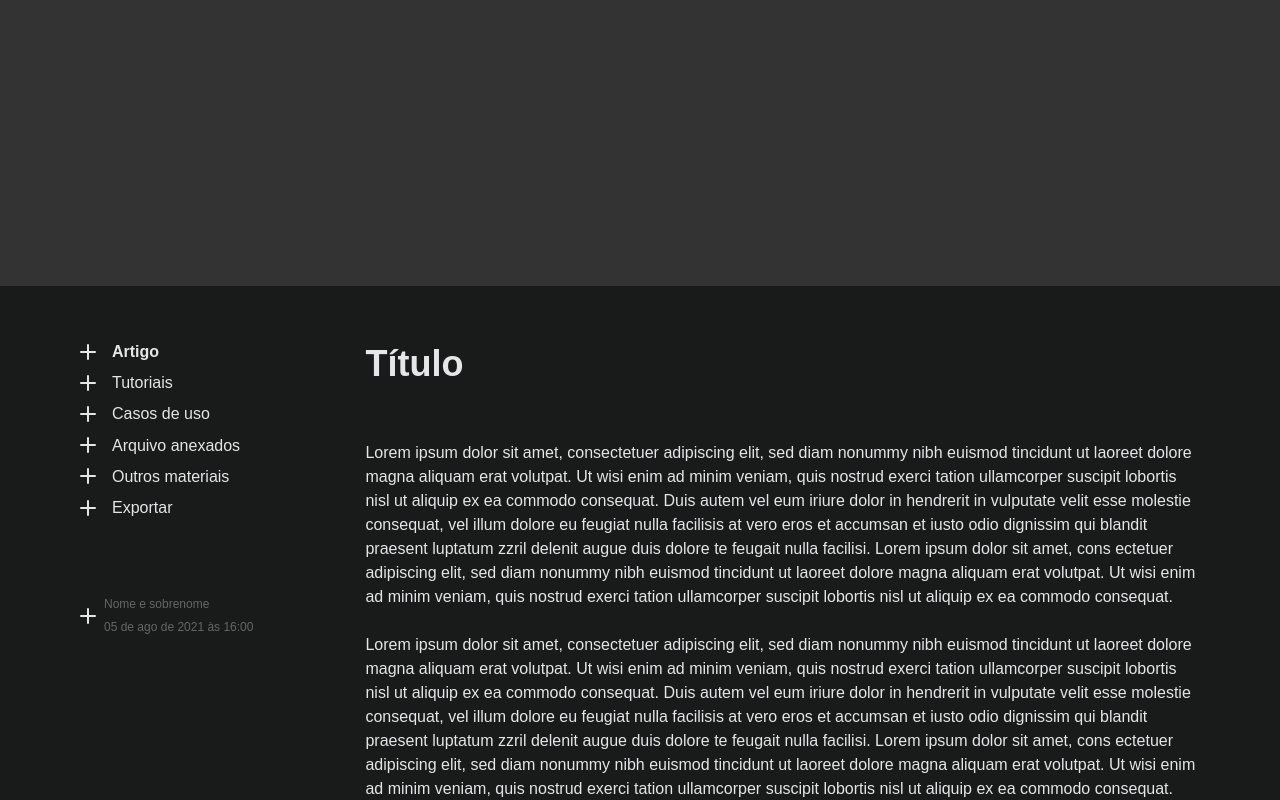
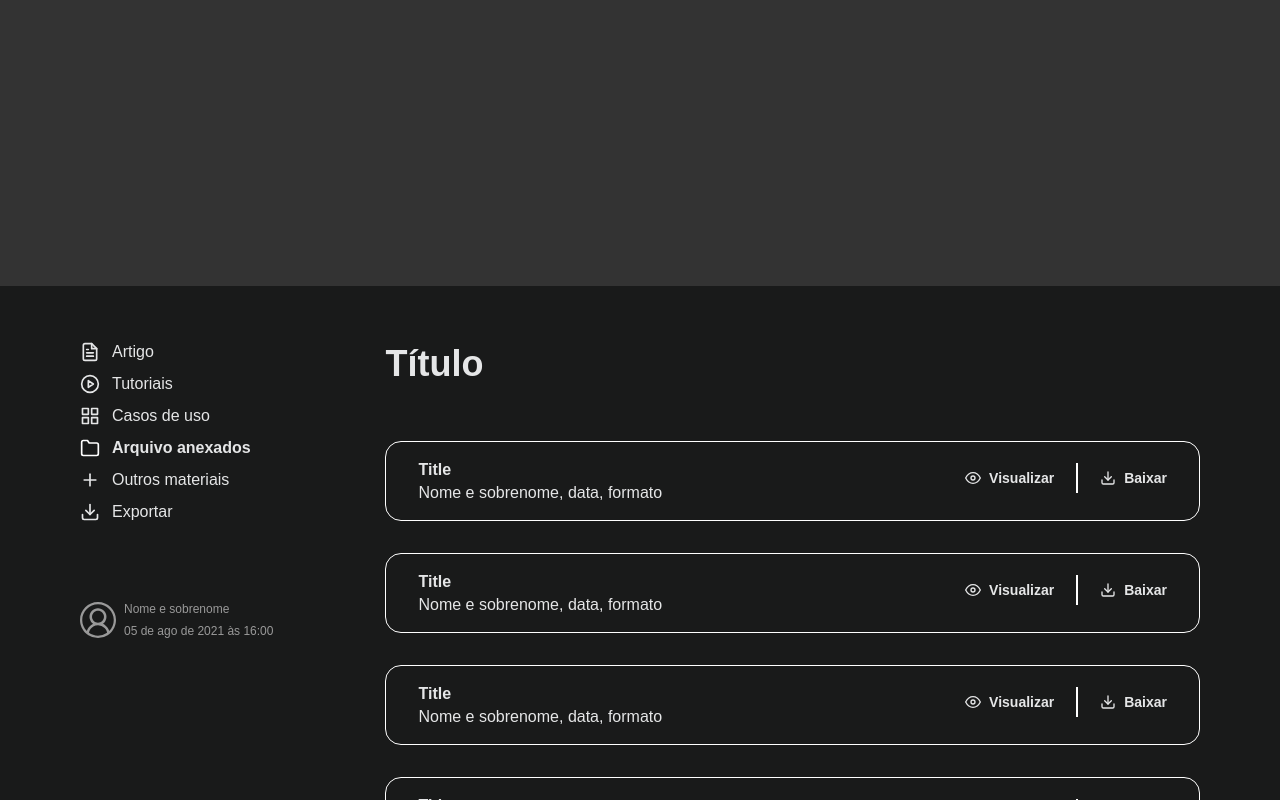
Before and after one commit to fenatan/organic-front, a Next.js app: page /articles/1 in a window 1280 px wide. Both pictures are taken after a click on the element "Arquivo anexados". Shown: the top 800 px of the page. Built offline with nearby package versions, Linux system fonts and the light colour scheme; no server answers; a web font is replaced by a local one.

Commit message:
add icons

```diff
--- a/package.json
+++ b/package.json
@@ -19,6 +19,7 @@
     "next": "11.0.1",
     "react": "17.0.2",
     "react-dom": "17.0.2",
+    "react-icons": "^4.2.0",
     "styled-components": "^5.3.0"
   },
   "devDependencies": {
--- a/src/components/Article/index.tsx
+++ b/src/components/Article/index.tsx
@@ -1,10 +1,19 @@
 import { useState } from 'react';
 import { Box, Heading, Flex, HStack, Icon } from '@chakra-ui/react';
-import { AddIcon } from '@chakra-ui/icons';
+import {
+  FiFileText,
+  FiPlayCircle,
+  FiGrid,
+  FiFolder,
+  FiPlus,
+  FiDownload,
+} from 'react-icons/fi';
+import { VscAccount } from 'react-icons/vsc';
 
 import ArticleTab from './tabs/article';
 import TutorialsTab from './tabs/tutorials';
 import UseCasesTab from './tabs/useCases';
+import FilesTab from './tabs/files';
 
 const tabs = {
   article: 'article',
@@ -18,14 +27,20 @@ export default function Article() {
   const [selectedTab, setSelectedTab] = useState(tabs.article);
 
   return (
-    <Box pt={14} display="flex">
+    <Box pt={14} display="flex" alignItems="start">
       <Box pr={28} height="286px" position="relative">
         <HStack
           mb={3}
           cursor="pointer"
           onClick={() => setSelectedTab(tabs.article)}
         >
-          <Icon mr={2} as={AddIcon} />
+          <Icon
+            mr={1}
+            w={5}
+            h={5}
+            as={FiFileText}
+            color={selectedTab === tabs.article ? 'white' : 'normal'}
+          />
           <Heading
             fontSize="16px"
             fontWeight={selectedTab === tabs.article ? 'bold' : 'normal'}
@@ -39,7 +54,13 @@ export default function Article() {
           cursor="pointer"
           onClick={() => setSelectedTab(tabs.tutorials)}
         >
-          <Icon mr={2} as={AddIcon} />
+          <Icon
+            mr={1}
+            w={5}
+            h={5}
+            as={FiPlayCircle}
+            color={selectedTab === tabs.tutorials ? 'white' : 'normal'}
+          />
           <Heading
             fontSize="16px"
             fontWeight={selectedTab === tabs.tutorials ? 'bold' : 'normal'}
@@ -53,7 +74,13 @@ export default function Article() {
           cursor="pointer"
           onClick={() => setSelectedTab(tabs.useCases)}
         >
-          <Icon mr={2} as={AddIcon} />
+          <Icon
+            mr={1}
+            w={5}
+            h={5}
+            as={FiGrid}
+            color={selectedTab === tabs.useCases ? 'white' : 'normal'}
+          />
           <Heading
             fontSize="16px"
             fontWeight={selectedTab === tabs.useCases ? 'bold' : 'normal'}
@@ -65,12 +92,18 @@ export default function Article() {
         <HStack
           mb={3}
           cursor="pointer"
-          onClick={() => setSelectedTab(tabs.article)}
+          onClick={() => setSelectedTab(tabs.files)}
         >
-          <Icon mr={2} as={AddIcon} />
+          <Icon
+            mr={1}
+            w={5}
+            h={5}
+            as={FiFolder}
+            color={selectedTab === tabs.files ? 'white' : 'normal'}
+          />
           <Heading
             fontSize="16px"
-            fontWeight={selectedTab === tabs.tutorials ? 'bold' : 'normal'}
+            fontWeight={selectedTab === tabs.files ? 'bold' : 'normal'}
             whiteSpace="nowrap"
           >
             Arquivo anexados
@@ -79,42 +112,44 @@ export default function Article() {
         <HStack
           mb={3}
           cursor="pointer"
-          onClick={() => setSelectedTab(tabs.article)}
+          onClick={() => setSelectedTab(tabs.others)}
         >
-          <Icon mr={2} as={AddIcon} />
+          <Icon
+            mr={1}
+            w={5}
+            h={5}
+            as={FiPlus}
+            color={selectedTab === tabs.others ? 'white' : 'normal'}
+          />
           <Heading
             fontSize="16px"
-            fontWeight={selectedTab === tabs.tutorials ? 'bold' : 'normal'}
+            fontWeight={selectedTab === tabs.others ? 'bold' : 'normal'}
             whiteSpace="nowrap"
           >
             Outros materiais
           </Heading>
         </HStack>
-        <HStack
-          mb={20}
-          cursor="pointer"
-          onClick={() => setSelectedTab(tabs.article)}
-        >
-          <Icon mr={2} as={AddIcon} />
+        <HStack mb={20} cursor="pointer">
+          <Icon mr={1} w={5} h={5} as={FiDownload} />
           <Heading fontSize="16px" fontWeight="normal" whiteSpace="nowrap">
             Exportar
           </Heading>
         </HStack>
         <Flex cursor="pointer" align="center">
-          <Icon mr={2} as={AddIcon} />
+          <Icon mr={2} w={9} h={9} color="#999999" as={VscAccount} />
           <Box display="flex" flexDirection="column" justifyContent="center">
             <Heading
               mb={2}
               fontSize="12px"
               fontWeight="normal"
-              color="gray.300"
+              color="gray.200"
             >
               Nome e sobrenome
             </Heading>
             <Heading
               fontSize="12px"
               fontWeight="normal"
-              color="gray.300"
+              color="gray.200"
               whiteSpace="nowrap"
             >
               05 de ago de 2021 às 16:00
@@ -122,11 +157,11 @@ export default function Article() {
           </Box>
         </Flex>
       </Box>
-      <Box maxW="100%">
+      <Box w="100%">
         {selectedTab === tabs.article && <ArticleTab />}
         {selectedTab === tabs.tutorials && <TutorialsTab />}
         {selectedTab === tabs.useCases && <UseCasesTab />}
-        {selectedTab === tabs.files && <ArticleTab />}
+        {selectedTab === tabs.files && <FilesTab />}
         {selectedTab === tabs.others && <ArticleTab />}
       </Box>
     </Box>
--- a/src/components/Article/tabs/article.tsx
+++ b/src/components/Article/tabs/article.tsx
@@ -1,4 +1,13 @@
-import { Heading, Text, Box, Wrap, WrapItem, Button } from '@chakra-ui/react';
+import {
+  Heading,
+  Text,
+  Box,
+  Wrap,
+  WrapItem,
+  Button,
+  Icon,
+} from '@chakra-ui/react';
+import { FiBookmark, FiShare2, FiSlash } from 'react-icons/fi';
 
 export default function Article() {
   return (
@@ -122,9 +131,10 @@ export default function Article() {
             boxShadow: '',
           }}
           _hover={{
-            backgroundColor: 'trasparent',
+            opacity: '0.7',
           }}
         >
+          <Icon mr={2} w={4} h={4} color="#fff" as={FiBookmark} />
           Salvar
         </Button>
         <Button
@@ -141,9 +151,10 @@ export default function Article() {
             boxShadow: '',
           }}
           _hover={{
-            backgroundColor: 'trasparent',
+            opacity: '0.7',
           }}
         >
+          <Icon mr={2} w={4} h={4} color="#fff" as={FiShare2} />
           Compartilhar
         </Button>
         <Button
@@ -159,9 +170,10 @@ export default function Article() {
             boxShadow: '',
           }}
           _hover={{
-            backgroundColor: 'trasparent',
+            opacity: '0.7',
           }}
         >
+          <Icon mr={2} w={4} h={4} color="#fff" as={FiSlash} />
           Denunciar
         </Button>
       </Box>
--- /dev/null
+++ b/src/components/Article/tabs/files.tsx
@@ -0,0 +1,91 @@
+import {
+  Heading,
+  HStack,
+  Box,
+  Icon,
+  Breadcrumb,
+  BreadcrumbItem,
+  BreadcrumbLink,
+} from '@chakra-ui/react';
+
+import { FiEye, FiDownload } from 'react-icons/fi';
+
+export default function Files() {
+  return (
+    <>
+      <Heading mb={14}>Título</Heading>
+      {[1, 2, 3, 4].map((i) => (
+        <Box
+          key={i}
+          mb={8}
+          display="flex"
+          alignItems="center"
+          justifyContent="space-between"
+          h="80px"
+          border="1px solid #FFFFFF"
+          borderRadius="16px"
+        >
+          <Box ml={8}>
+            <Heading fontSize="16px" mb={1}>
+              Title
+            </Heading>
+            <Heading fontSize="16px" fontWeight="normal">
+              Nome e sobrenome, data, formato
+            </Heading>
+          </Box>
+          <Box
+            mr={8}
+            display="flex"
+            alignItems="center"
+            justifyContent="space-between"
+          >
+            <Breadcrumb
+              spacing="8px"
+              separator={
+                <div
+                  style={{
+                    width: '30px',
+                    height: 0,
+                    border: '1px solid #fff',
+                    transform: 'rotate(90deg)',
+                  }}
+                  color="gray.500"
+                />
+              }
+            >
+              <BreadcrumbItem>
+                <BreadcrumbLink
+                  href="#"
+                  _focus={{ boxShadow: 'none' }}
+                  _hover={{ textDecoration: 'none' }}
+                >
+                  <HStack cursor="pointer">
+                    <Icon as={FiEye} />
+                    <Heading fontSize="14px" whiteSpace="nowrap">
+                      Visualizar
+                    </Heading>
+                  </HStack>
+                </BreadcrumbLink>
+              </BreadcrumbItem>
+
+              <BreadcrumbItem>
+                <BreadcrumbLink
+                  href="#"
+                  _hover={{ textDecoration: 'none' }}
+                  _focus={{ boxShadow: 'none' }}
+                >
+                  <HStack cursor="pointer">
+                    <Icon as={FiDownload} />
+                    <Heading fontSize="14px" whiteSpace="nowrap">
+                      Baixar
+                    </Heading>
+                  </HStack>
+                </BreadcrumbLink>
+              </BreadcrumbItem>
+            </Breadcrumb>
+          </Box>
+        </Box>
+      ))}
+    </>
+  );
+}
```
